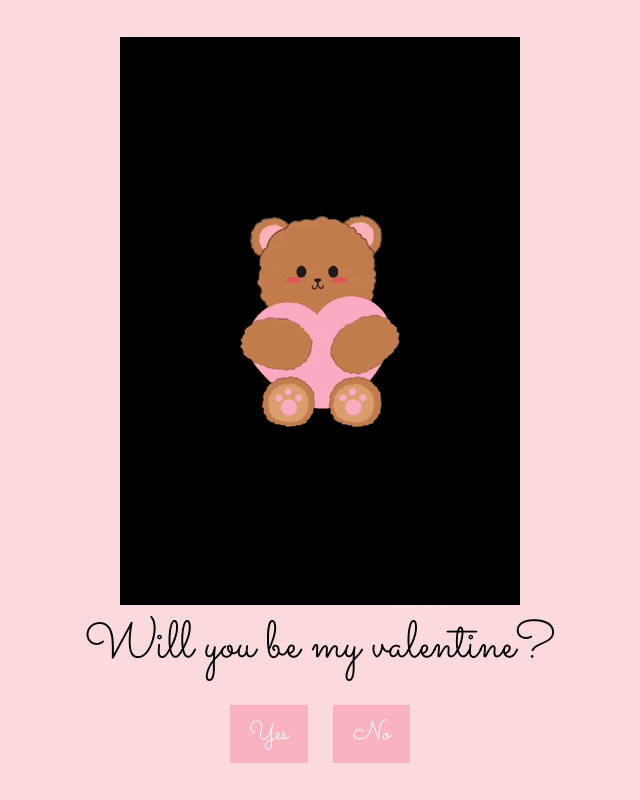
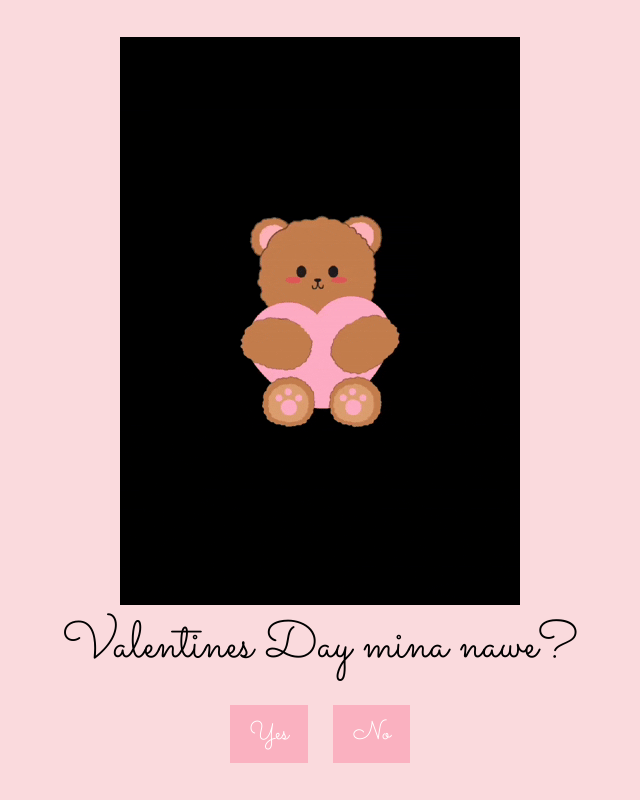
Before and after one commit to lonnnsa/Valentines-Day-Question, a plain HTML site: page index.html in a window 1280 px wide. Shown: the whole page, without its empty margins (320-960 px from the left). Drawn offline with Linux system fonts and the light colour scheme.

Commit message:
Update index.html

```diff
--- a/index.html
+++ b/index.html
@@ -11,7 +11,7 @@
     <div id="container">
         <div id="image-container"></div> <!-- Container for displaying images -->
         <div id="text-container">
-            <div id="question">Will you be my valentine?</div> <!-- Question -->
+            <div id="question">Valentines Day mina nawe?</div> <!-- Question -->
             <div id="options">
                 <button id="yes-button" onclick="selectOption('yes')">Yes</button> <!-- Yes button -->
                 <button id="no-button" onclick="selectOption('no')">No</button> <!-- No button -->
```
